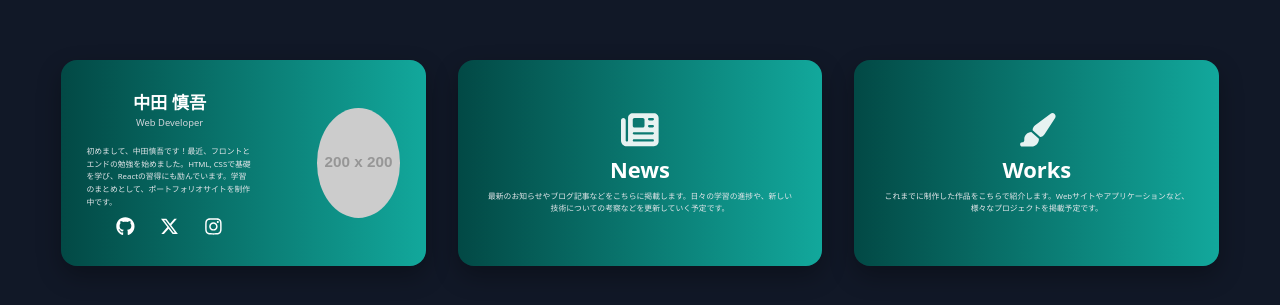
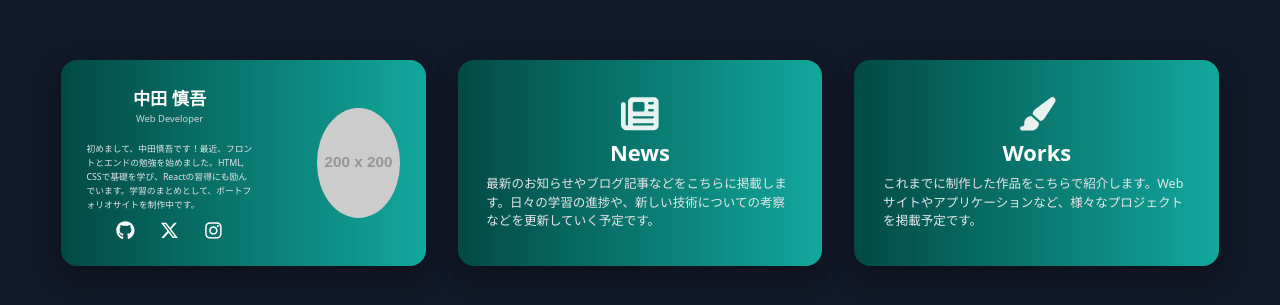
Before and after one commit to nakatashingo/nakata-portfolio, a Next.js app in the folder app/: page / in a window 1280 px wide. Shown: the part 237-542 px from the top of the page. Built offline with nearby package versions, Linux system fonts and the light colour scheme.

Commit message:
cardのフォントの大きさを修正，テキストを左揃えに

```diff
--- a/app/app/globals.css
+++ b/app/app/globals.css
@@ -103,7 +103,7 @@ body {
 }
 
 .introduction p {
-  font-size: 2.5cqw;
+  font-size: 2.8cqw;
   text-align: left;
   line-height: 1.6;
   color: #e5e7eb;
@@ -165,9 +165,10 @@ body {
 }
 
 .content-introduction p {
-  font-size: 2.5cqw;
+  font-size: 4cqw;
   color: #e5e7eb;
   line-height: 1.5;
+  text-align: left;
   padding: 0 1cqw;
 }
 
```
